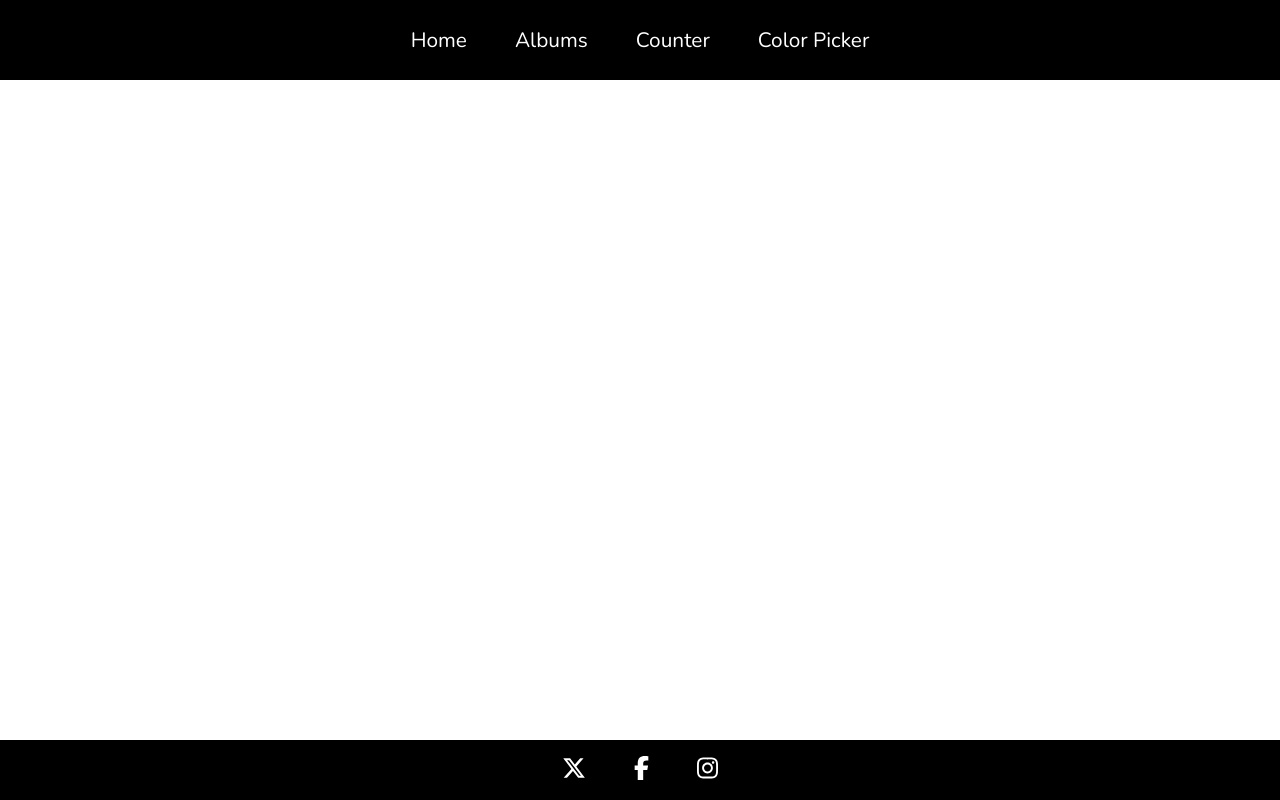
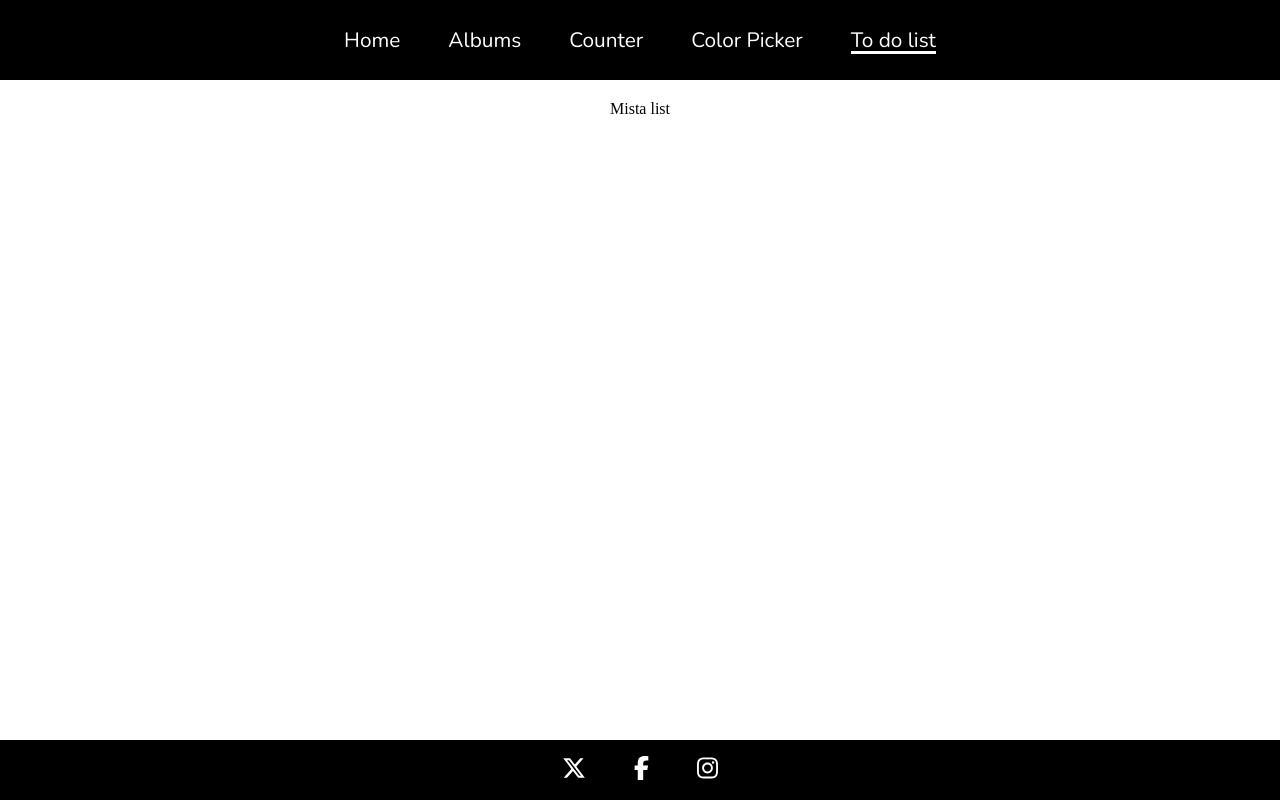
Before and after one commit to reevcrona/React-assignment, a React (Vite) app: page /to-do-list in a window 1280 px wide. Built offline with nearby package versions, Linux system fonts and the light colour scheme.

Commit message:
Added to do list page and connected routes

```diff
--- a/src/App.jsx
+++ b/src/App.jsx
@@ -3,6 +3,7 @@ import Home from "./Pages/Home.jsx";
 import Albums from "./Pages/Albums.jsx";
 import Counter from './Pages/Counter.jsx';
 import ColorPicker from './Pages/ColorPicker.jsx';
+import ToDoList from './Pages/TodoList.jsx';
 import Navbar from "./Components/Navbar.jsx";
 import Footer from './Components/Footer.jsx';
 import "./App.css";
@@ -55,6 +56,7 @@ function App() {
           <Route path="/albums" element = {<Albums />} />
           <Route path="/counter" element = {<Counter/>} />
           <Route path ="/color-picker" element = {<ColorPicker handleChange = {changeColor} color = {color} />} />
+          <Route path="/to-do-list" element = {<ToDoList />}/>
         </Routes>
       </BrowserRouter>
       <Footer color = {color} />
--- a/src/Components/Navbar.jsx
+++ b/src/Components/Navbar.jsx
@@ -45,6 +45,14 @@ function Navbar(props){
                         Color Picker
                         </Link>
                     </li>
+                    <li>
+                        <Link
+                            to="/to-do-list"
+                            className={isActive("/to-do-list") ? "active":""}
+                        >
+                        To do list
+                        </Link>
+                    </li>
 
                 </ul>
             </nav>
--- /dev/null
+++ b/src/Pages/ToDoList.jsx
@@ -0,0 +1,12 @@
+
+
+function ToDoList(){
+    return(
+        <div>
+            Mista list
+        </div>
+    )
+}
+
+
+export default ToDoList;
```
